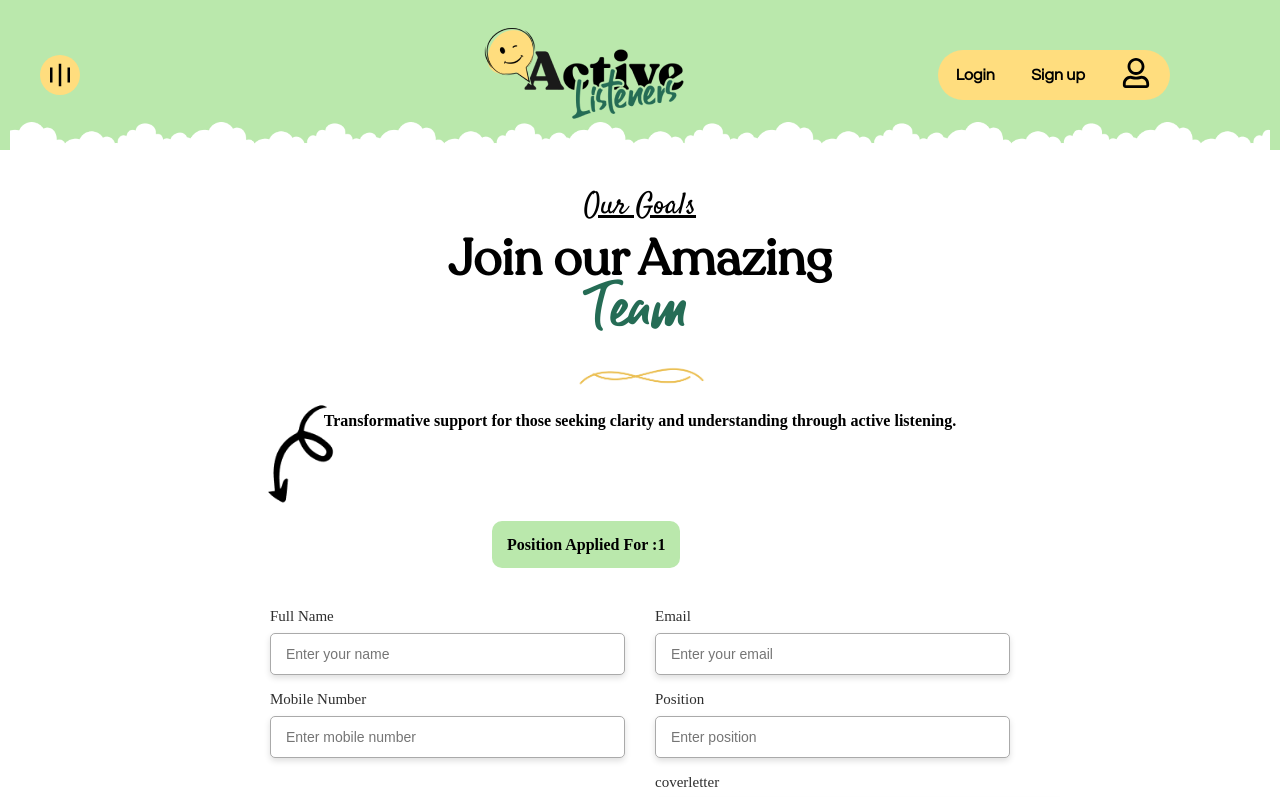
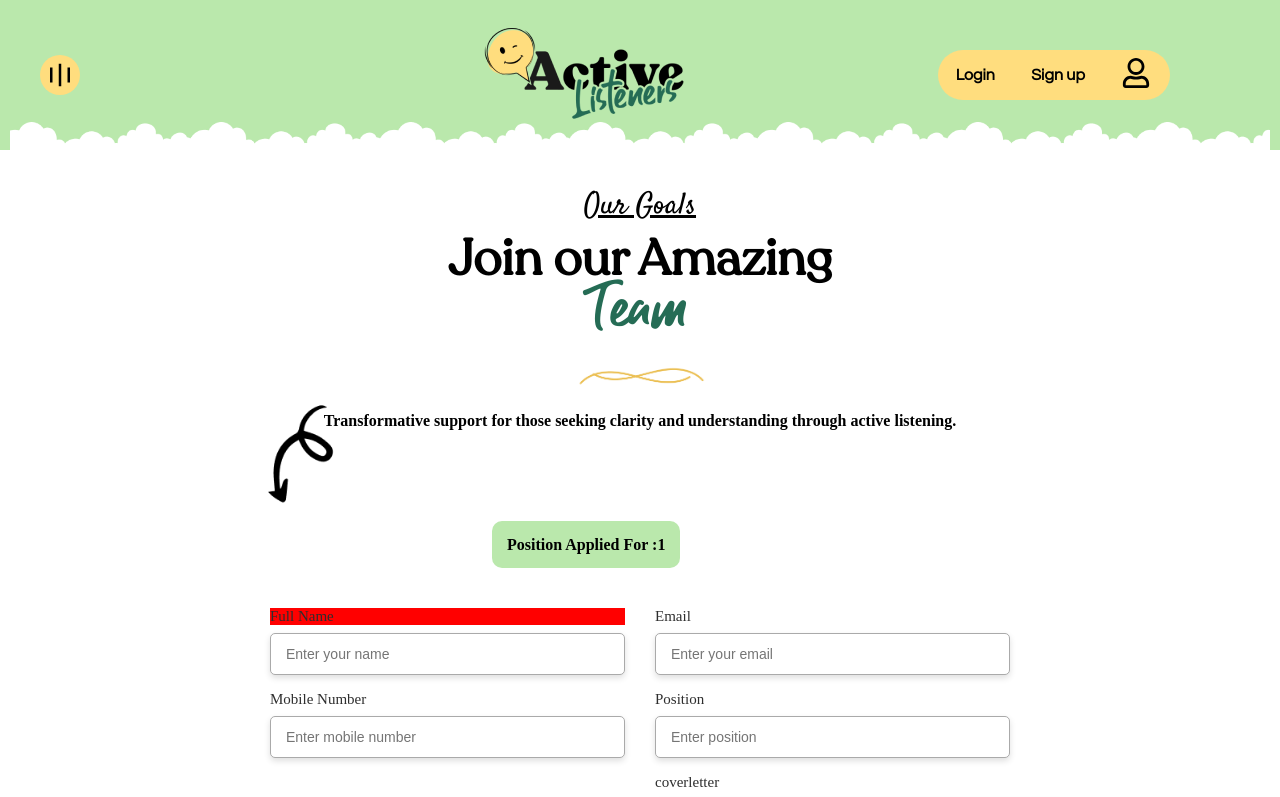
Before and after one commit to Thameem6369538954/Active-Listeners, a React (Create React App) app: page /HiringForm/1 in a window 1280 px wide. Shown: the top 797 px of the page. Built offline with nearby package versions, Linux system fonts and the light colour scheme.

Commit message:
new commit

```diff
--- a/src/Pages/HiringForm.js
+++ b/src/Pages/HiringForm.js
@@ -12,7 +12,7 @@ import "react-toastify/dist/ReactToastify.css";
 import { NavLink, useNavigate } from "react-router-dom";
 
 const HiringForm = (props) => {
-   const navigate = useNavigate();
+  const navigate = useNavigate();
   const { position } = useParams();
   console.log(position);
   const [formData, setFormData] = useState({
@@ -45,7 +45,7 @@ const HiringForm = (props) => {
     } else {
       setErrors(newErrors);
     }
-     if (Object.keys(newErrors).length > 0) {
+    if (Object.keys(newErrors).length > 0) {
       setErrors(newErrors);
     } else {
       // Form submission logic here
@@ -54,8 +54,8 @@ const HiringForm = (props) => {
       const response = await axios.post("/application", formData);
       console.log(response, "this is the response of registration............");
       if (response) {
-        console.log(response.data.message,"hhehheeeee");
-        toast.success(response.data.message)
+        console.log(response.data.message, "hhehheeeee");
+        toast.success(response.data.message);
         navigate("/Login");
       }
     }
@@ -90,7 +90,6 @@ const HiringForm = (props) => {
     return errors;
   };
 
-
   return (
     <div>
       <Navbar />
@@ -117,7 +116,9 @@ const HiringForm = (props) => {
                 <div className="details personal">
                   <div className="fields">
                     <div className="input-field">
-                      <label>Full Name</label>
+                      <label style={{ backgroundColor: "red" }}>
+                        Full Name
+                      </label>
                       <input
                         type="text"
                         name="name"
```
